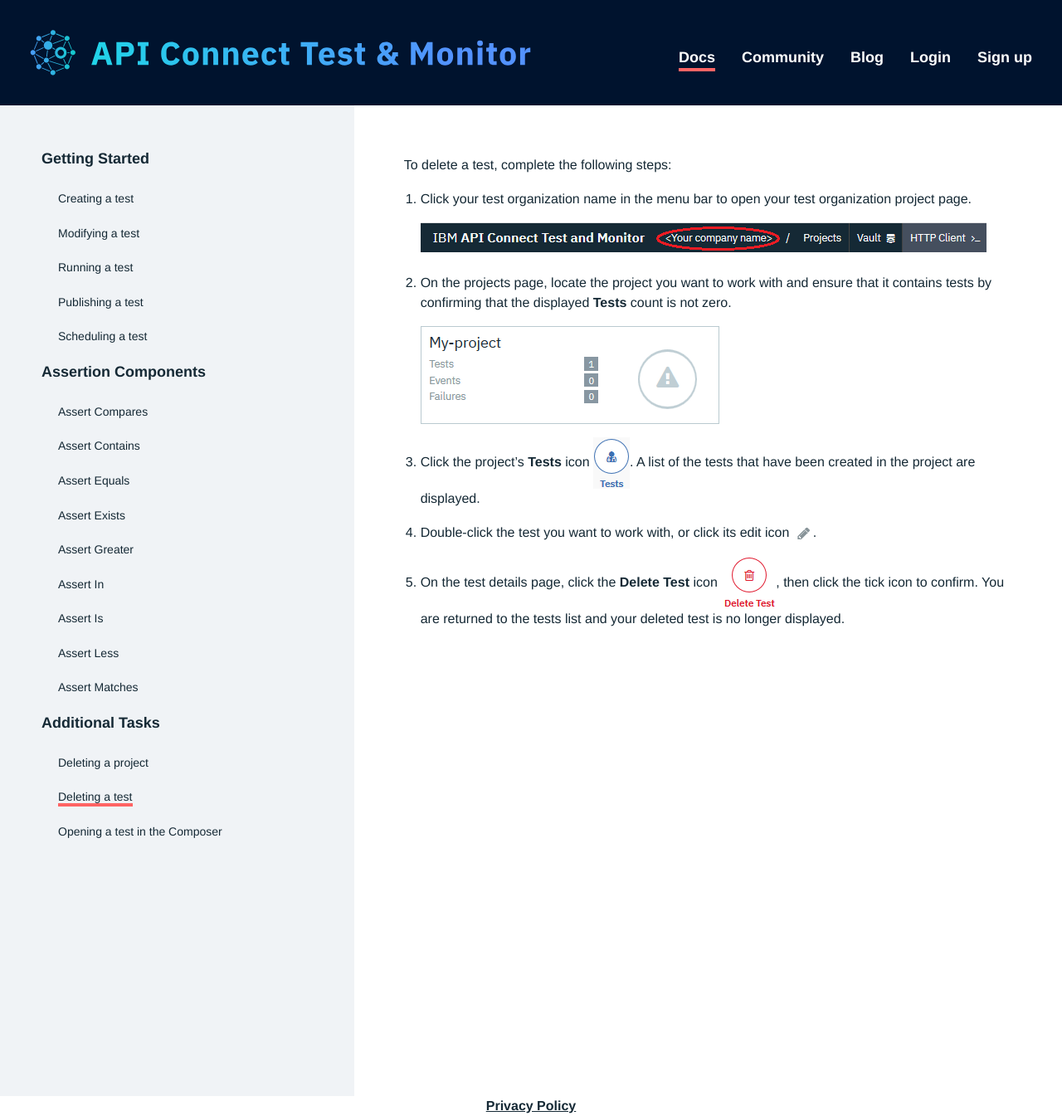
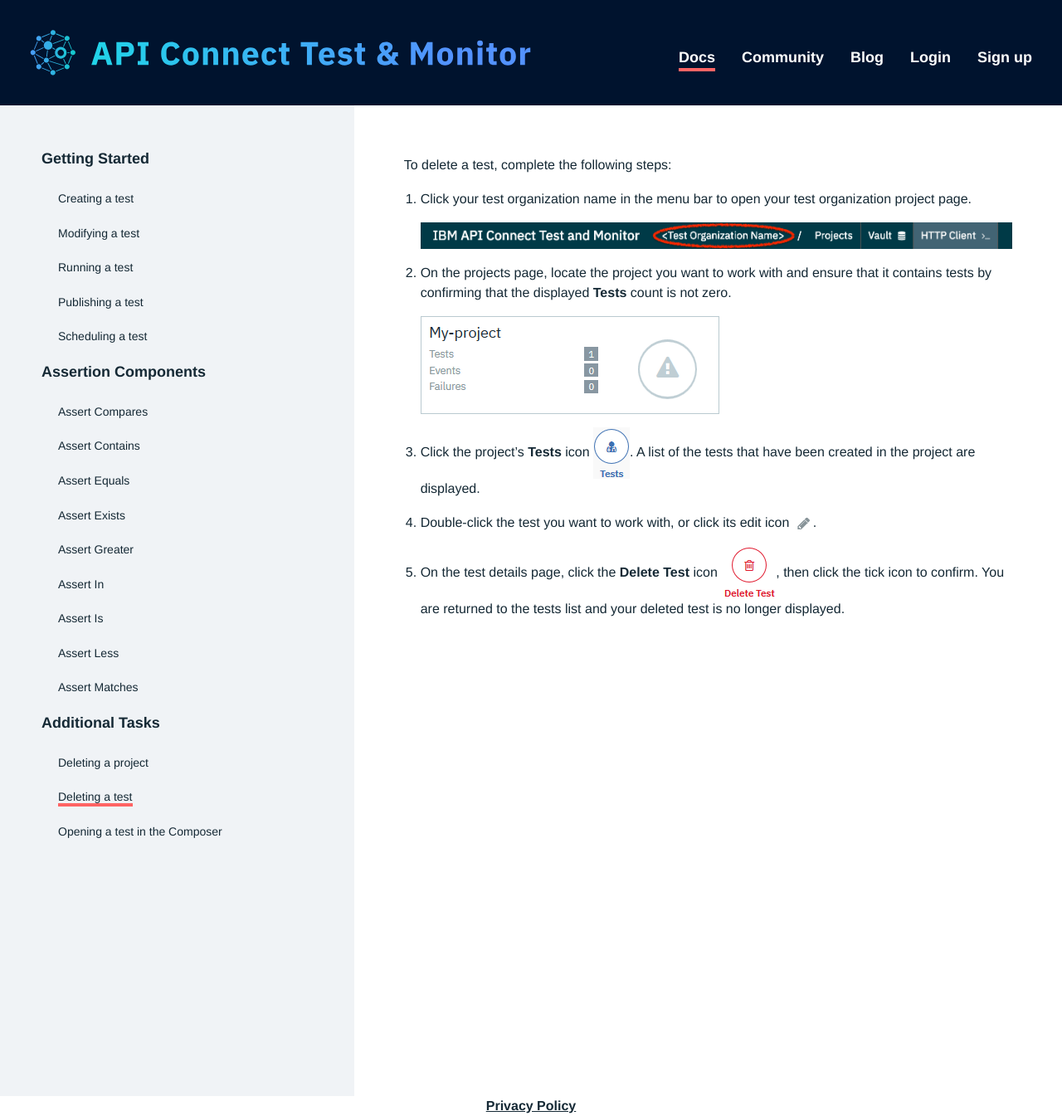
Before and after one commit to ibm-apiconnect/test-and-monitor, a Jekyll site: the page built from _documentations/Delete-test.md, in a window 1280 px wide. Shown: the whole page at 83% size. Built offline with Jekyll 4.4.1, drawn with Linux system fonts in a browser that asks for light colours; some web fonts are replaced.

Commit message:
Replace "company" with "test organization" in screenshot

```diff
--- a/_includes/open_project_page.md
+++ b/_includes/open_project_page.md
@@ -1,3 +1,3 @@
 1. Click your test organization name in the menu bar to open your test organization project page.
 
-    ![Image of test organization name](./images/company-name-in-menu-bar.png)
+    ![Image of test organization name](./images/test-org-name-in-menu-bar.png)
```
Also changed, not shown: images/test-org-name-in-menu-bar.png (added).
